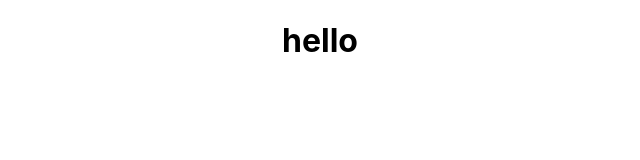
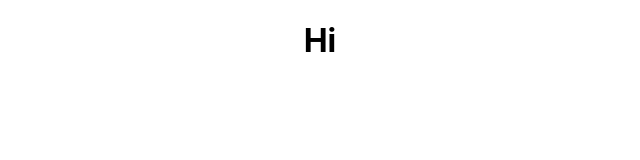
Before and after one commit to mishrarpita321/MentalHealthApp, a React (Create React App) app: page / in a window 1280 px wide. Shown: the top 160 px of the page, without its empty margins (320-960 px from the left). Built offline with nearby package versions, Linux system fonts and the light colour scheme.

Commit message:
testCheck

```diff
--- a/package.json
+++ b/package.json
@@ -8,6 +8,7 @@
     "@testing-library/user-event": "^13.5.0",
     "react": "^18.2.0",
     "react-dom": "^18.2.0",
+    "react-router-dom": "^6.14.1",
     "react-scripts": "5.0.1",
     "web-vitals": "^2.1.4"
   },
--- a/src/App.js
+++ b/src/App.js
@@ -3,7 +3,7 @@ import './App.css';
 function App() {
   return (
     <div className="App">
-     <h1>hello</h1>
+     <h1>Hi</h1>
     </div>
   );
 }
```
Also changed, not shown: 1 other file (tests, documents, lock files or other folders).
